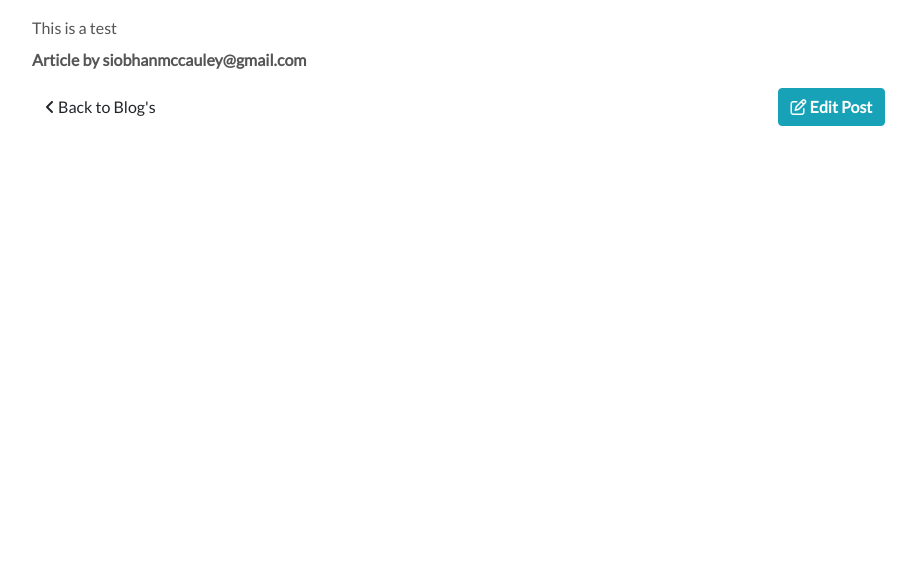
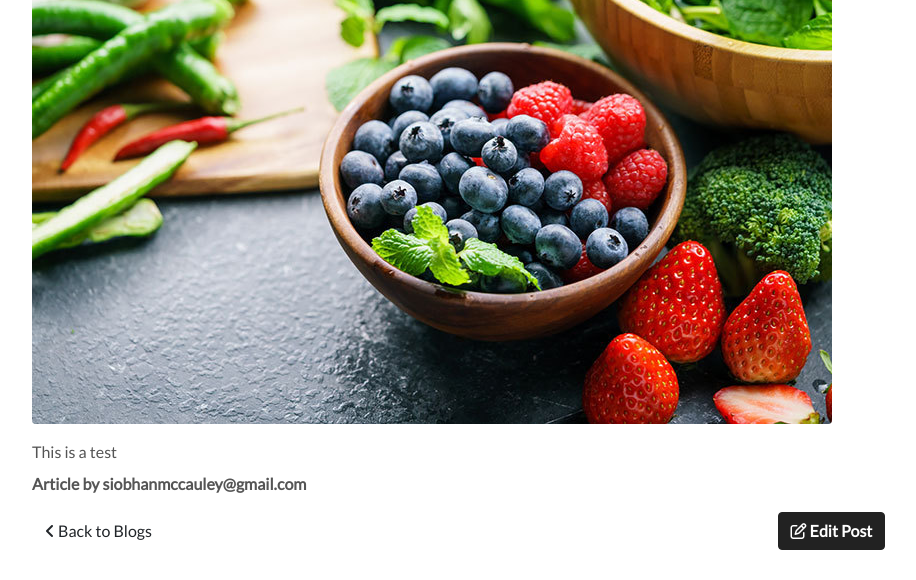
Before and after one commit to Code-Institute-Submissions/Siobhanmcc-django_JanResub, a Django app: page /blog/test/ in a window 1280 px wide. Shown: the part 220-800 px from the top of the page, without its empty margins (288-1204 px from the left). Run offline with Django 3.2, Linux system fonts and the light colour scheme; a user stored in the database is signed in; data comes from the database, SQL or seed files in the repository; both versions use the stored data as it was after the commit; some libraries are stand-ins or nearby versions.

Commit message:
Changed the img src in blog.html to MEDIA_URL & p

```diff
--- a/blog/models.py
+++ b/blog/models.py
@@ -10,6 +10,7 @@ STATUS = (
 class BlogPost(models.Model):
     title = models.CharField(max_length=200, unique=True)
     slug = models.SlugField(max_length=200, unique=True)
+    image = models.ImageField(null=True, blank=True)
     author = models.ForeignKey(User, on_delete= models.CASCADE,related_name='blog_posts')
     updated_on = models.DateTimeField(auto_now= True)
     content = models.TextField()
--- a/blog/templates/blog/add_post.html
+++ b/blog/templates/blog/add_post.html
@@ -35,7 +35,7 @@
                 </div>
                 <div class="col-12 col-sm-10 offset-sm-1 col-md-5 offset-md-1 col-lg-4 offset-lg-2 mb-3">
                     <a href="{% url 'blog' %}" class="btn my-btn">
-                        <i class="fas fa-angle-left"></i> Back to Blog's
+                        <i class="fas fa-angle-left"></i> Back to Blogs
                     </a>
                     <button type="submit" class="btn btn-success font-weight-bold">
                         Add Blog Post
--- a/blog/templates/blog/blog.html
+++ b/blog/templates/blog/blog.html
@@ -10,7 +10,7 @@
 </style>
 {% endblock %}
 
-{% block extra_title %}| Blog{% endblock %}
+{% block extra_title %}| <div class="col text-center mt-3"></div><h3 class="heading"><span class="blog-title">Blog</span></h3></div>{% endblock %}
 
 {% block content %}
     <div class="container-fluid">
@@ -28,7 +28,7 @@
                         <div class="col-10 offset-1 col-sm-6 offset-sm-0 col-lg-4 text-center mb-3 card-group d-flex flex-column">
                             <div class="card">
                                 <a href="">
-                                    <img src="{{ post.image.url }}" class="card-img-top rounded" alt="{{ post.title }}">
+                                    <img src="{{ MEDIA_URL }}{{ post.image }}" class="card-img-top rounded" alt="{{ post.title }}">
                                 </a>
                                 <div class="card-body px-0">
                                     <div class="card-text-group">
@@ -38,7 +38,7 @@
                                         <p class="card-text font-weight-bold mb-0">{{ post.title }}</p>
                                         <p class="card-text small">{{ post.content|truncatechars:150 }}</p>
                                     </div>
-                                    <a class="btn my-btn mt-2" href="">
+                                    <a class="btn btn-primary blog-button" href="{% url 'blog_detail' post.slug %}">
                                         Read More...
                                     </a>
                                 </div>
--- a/blog/templates/blog/blog_detail.html
+++ b/blog/templates/blog/blog_detail.html
@@ -33,10 +33,10 @@
                 <div class="row">
                     <div class="col d-flex flex-wrap justify-content-between">
                         <a class="btn my-btn mb-3" href="{% url 'blog' %}">
-                            <i class="fas fa-angle-left"></i> Back to Blog's
+                            <i class="fas fa-angle-left"></i> Back to Blogs
                         </a>
                         {% if request.user.is_superuser %}
-                            <a href="{% url 'edit_blog_post' blog_post.slug %}" class="btn mb-3 btn-info font-weight-bold">
+                            <a href="{% url 'edit_blog_post' blog_post.slug %}" class="btn btn-primary blog-button mb-3 btn-info font-weight-bold">
                                 <i class="far fa-edit"></i> Edit Post
                             </a>
 
--- a/static/css/base.css
+++ b/static/css/base.css
@@ -395,3 +395,14 @@ height:200px;
         padding: .25rem .5rem !important;
     }
 }
+
+/*Blog*/
+
+.blog-title {
+    text-align:center;
+}
+
+.blog-button {
+   background-color: #222;
+   border-color:#222;
+}
```
Also changed, not shown: blog/templates/blog/includes/delete_modal.html (added, +30 -0 lines), blog/migrations/0003_blogpost_image.py (added), db.sqlite3, media/berries.jpeg (added), media/runner.jpeg (added), media/runner2_Y4TLS8c.png (added).
